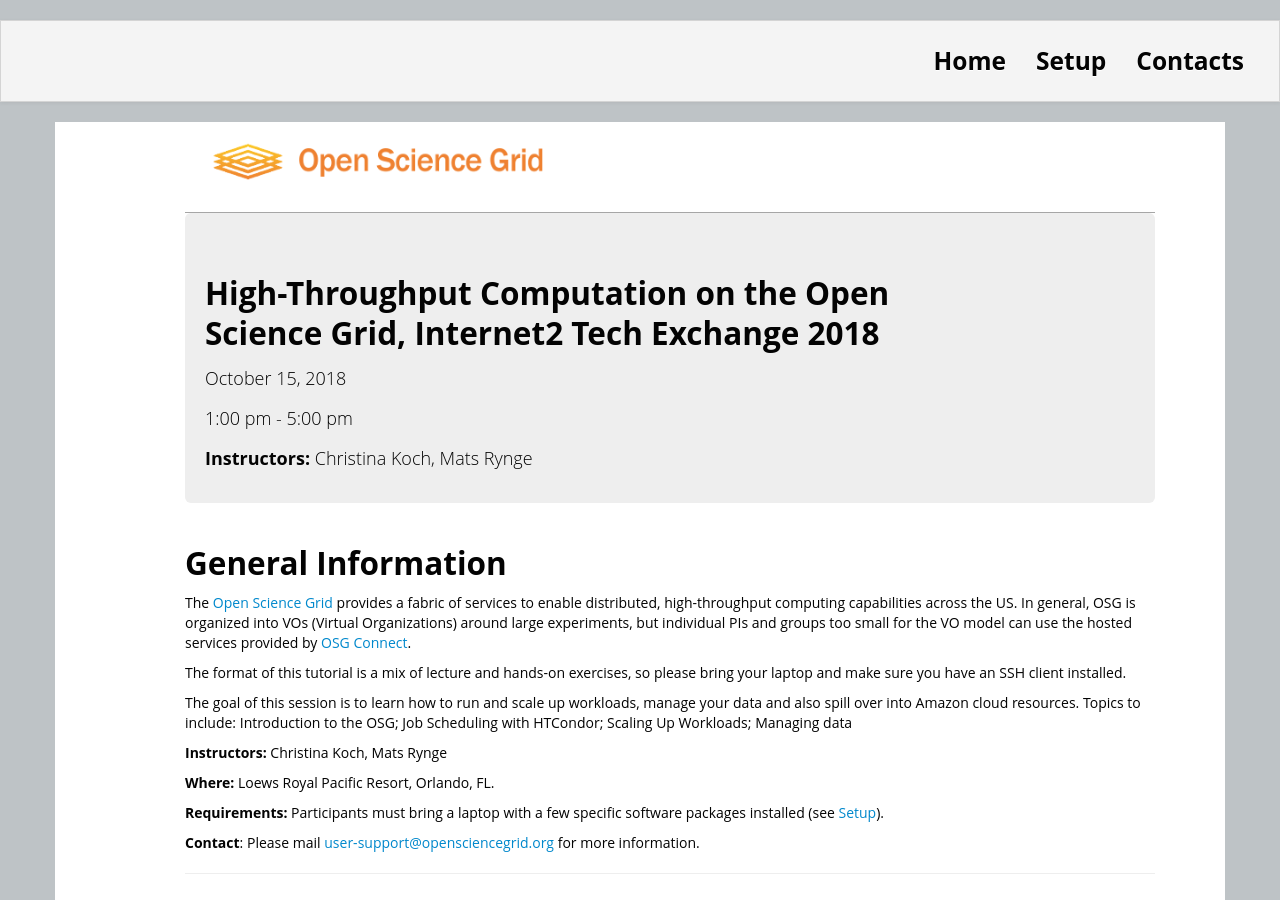
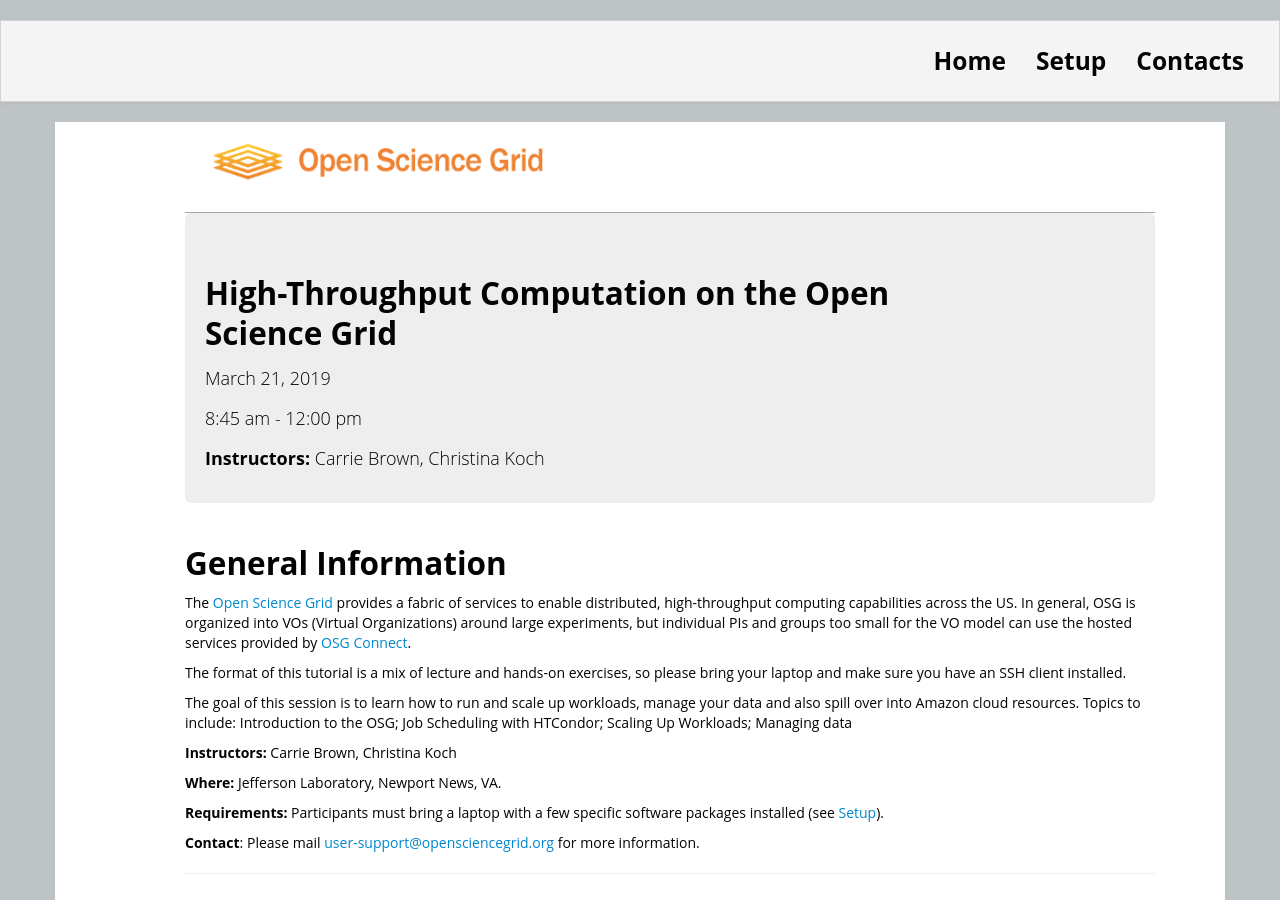
Before and after one commit to unlhcc/OSG-UserTraining-MWBD-2019, a Jekyll site: the page built from index.html, in a window 1280 px wide and 900 px high. Built offline with Jekyll 4.4.1, drawn with Linux system fonts in a browser that asks for light colours.

Commit message:
updating front page

```diff
--- a/index.html
+++ b/index.html
@@ -1,16 +1,16 @@
 ---
 layout: workshop
 root: .
-venue: High-Throughput Computation on the Open Science Grid, Internet2 Tech Exchange 2018
-address: Loews Royal Pacific Resort, Orlando, FL
+venue: High-Throughput Computation on the Open Science Grid
+address: Jefferson Laboratory, Newport News, VA
 country: United States
-humandate: October 15, 2018
-humantime: 1:00 pm - 5:00 pm
-startdate: OCT-15-2018
-enddate: OCT-15-2018
+humandate: March 21, 2019
+humantime: 8:45 am - 12:00 pm
+startdate: MAR-21-2019
+enddate: MAR-21-2019
 latlng: 28.468,-81.469
-registration: https://service5.internet2.edu/reg/events/techex-18/registrations
-instructor: ["Christina Koch, Mats Rynge"]
+# registration: https://service5.internet2.edu/reg/events/techex-18/registrations
+instructor: ["Carrie Brown", "Christina Koch"]
 helper:
 contact: user-support@opensciencegrid.org
 ---
```
